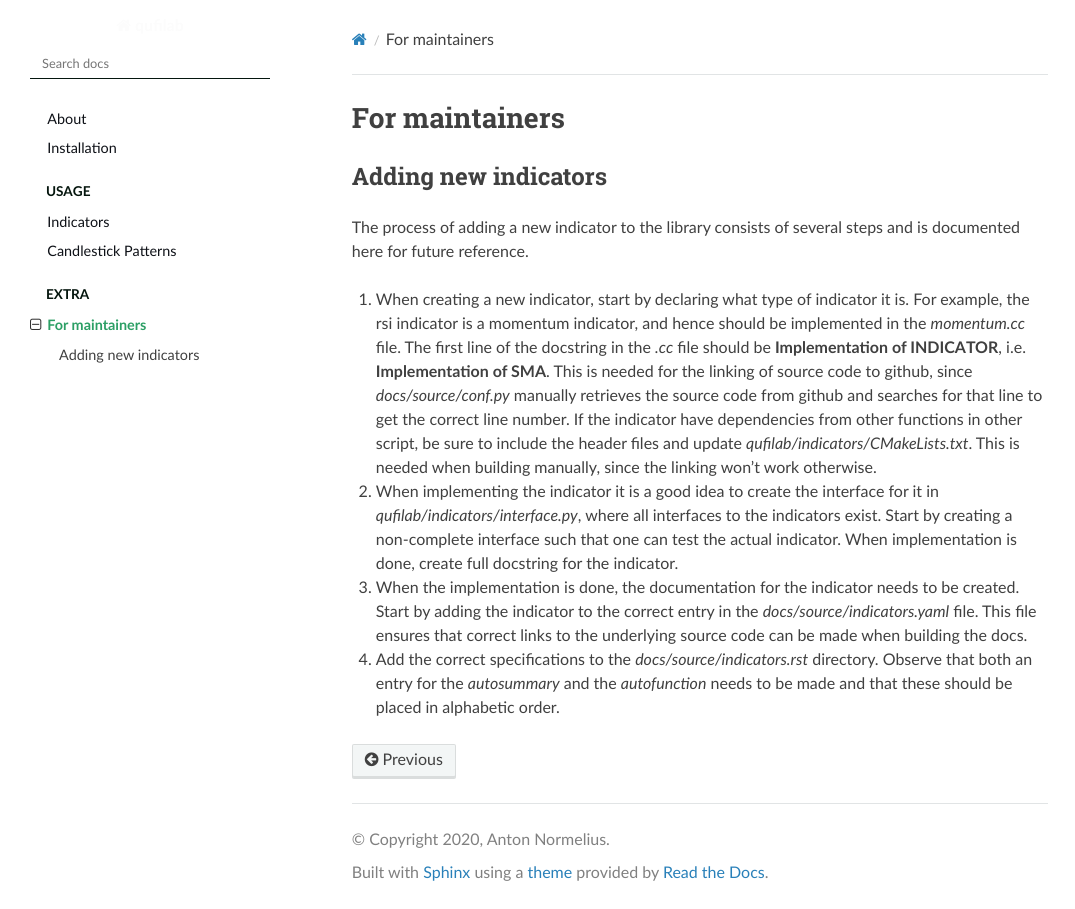
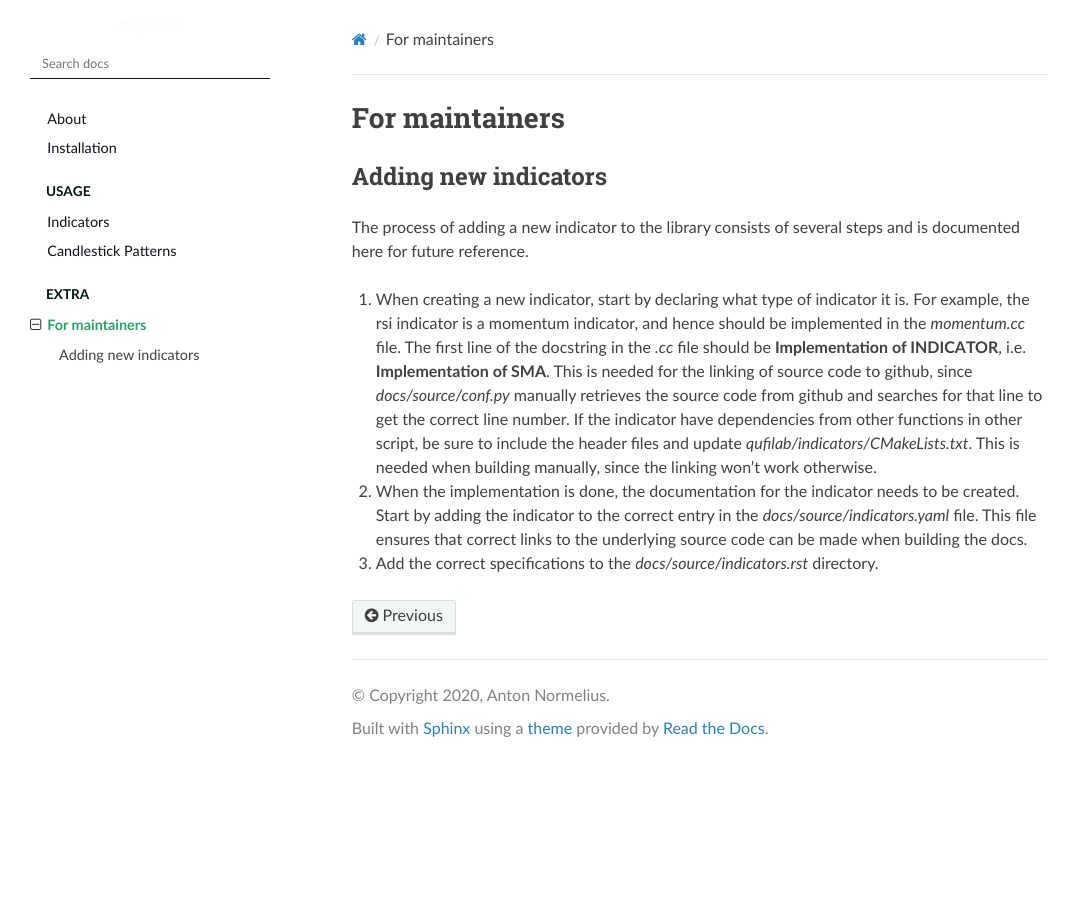
Before and after one commit to normelius/qufilab, a Sphinx documentation site: the page built from docs/source/maintainers.rst, in a window 1280 px wide. Shown: the whole page, without its empty margins (0-1075 px from the left). Built offline with Sphinx 7.4.7 and the Read the Docs theme 2.0.0, drawn with Linux system fonts in a browser that asks for light colours.

Commit message:
Updated maintainers guide to new indicators

```diff
--- a/docs/source/maintainers.rst
+++ b/docs/source/maintainers.rst
@@ -18,17 +18,9 @@ and is documented here for future reference.
    the header files and update *qufilab/indicators/CMakeLists.txt*.
    This is needed when building manually, since the linking won't work otherwise.
 
-2. When implementing the indicator it is a good idea to create the interface
-   for it in *qufilab/indicators/interface.py*, where all interfaces to the
-   indicators exist. Start by creating a non-complete interface such that
-   one can test the actual indicator. When implementation is done, create
-   full docstring for the indicator.
-
-3. When the implementation is done, the documentation for the indicator needs
+2. When the implementation is done, the documentation for the indicator needs
    to be created. Start by adding the indicator to the correct entry
    in the *docs/source/indicators.yaml* file. This file ensures that correct
    links to the underlying source code can be made when building the docs.
 
-4. Add the correct specifications to the *docs/source/indicators.rst* directory.
-   Observe that both an entry for the *autosummary* and the *autofunction* needs
-   to be made and that these should be placed in alphabetic order.
+3. Add the correct specifications to the *docs/source/indicators.rst* directory.
```
